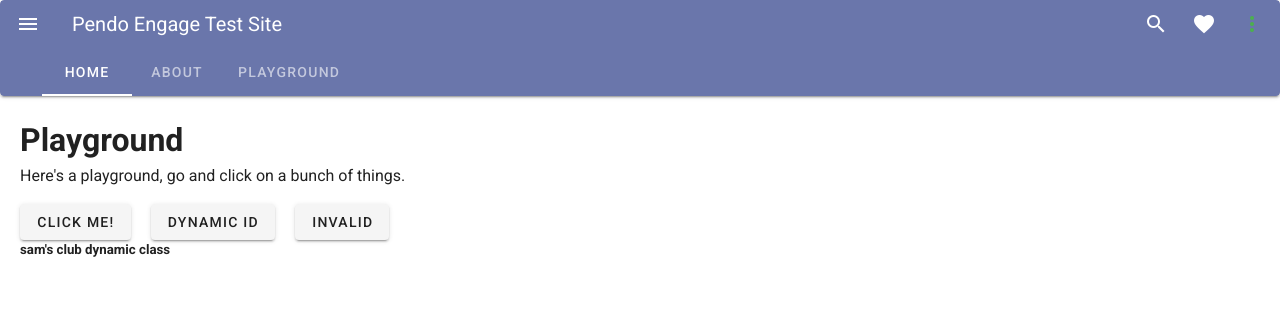
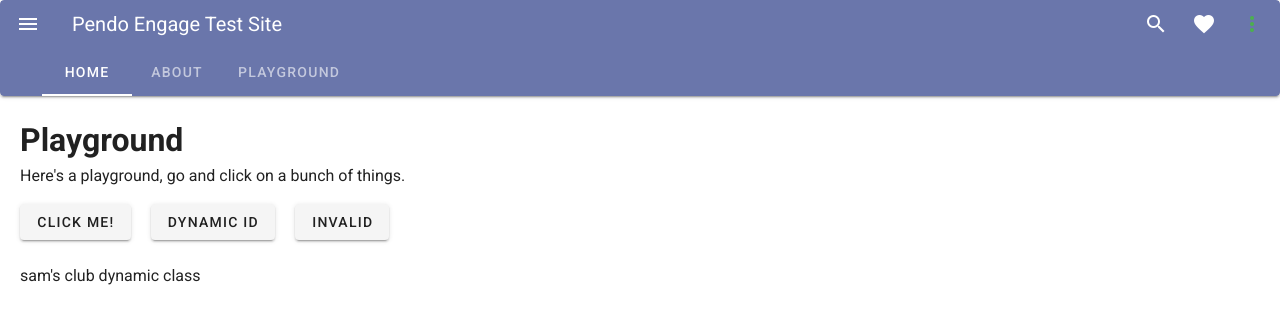
Before and after one commit to jingjing-jacobson/engage-test-site, a Vue app: page /playground in a window 1280 px wide. Shown: the top 324 px of the page. Built offline with nearby package versions, Linux system fonts and the light colour scheme.

Commit message:
change h5 to div

```diff
--- a/src/views/PlaygroundView.vue
+++ b/src/views/PlaygroundView.vue
@@ -8,7 +8,8 @@
             <!-- <v-btn class="a-class-rs9999aaaa9999aaaa">dynamic class</v-btn> -->
             <v-btn elevation="2" id="rs123412345678abcd">invalid</v-btn>
         </div>
-        <h5 class="a-class-rs9999aaaa9999aaaa">sam's club dynamic class</h5>
+        <br/>
+        <div class="a-class-rs9999aaaa9999aaaa">sam's club dynamic class</div>
     </div>
 </template>
 
```
